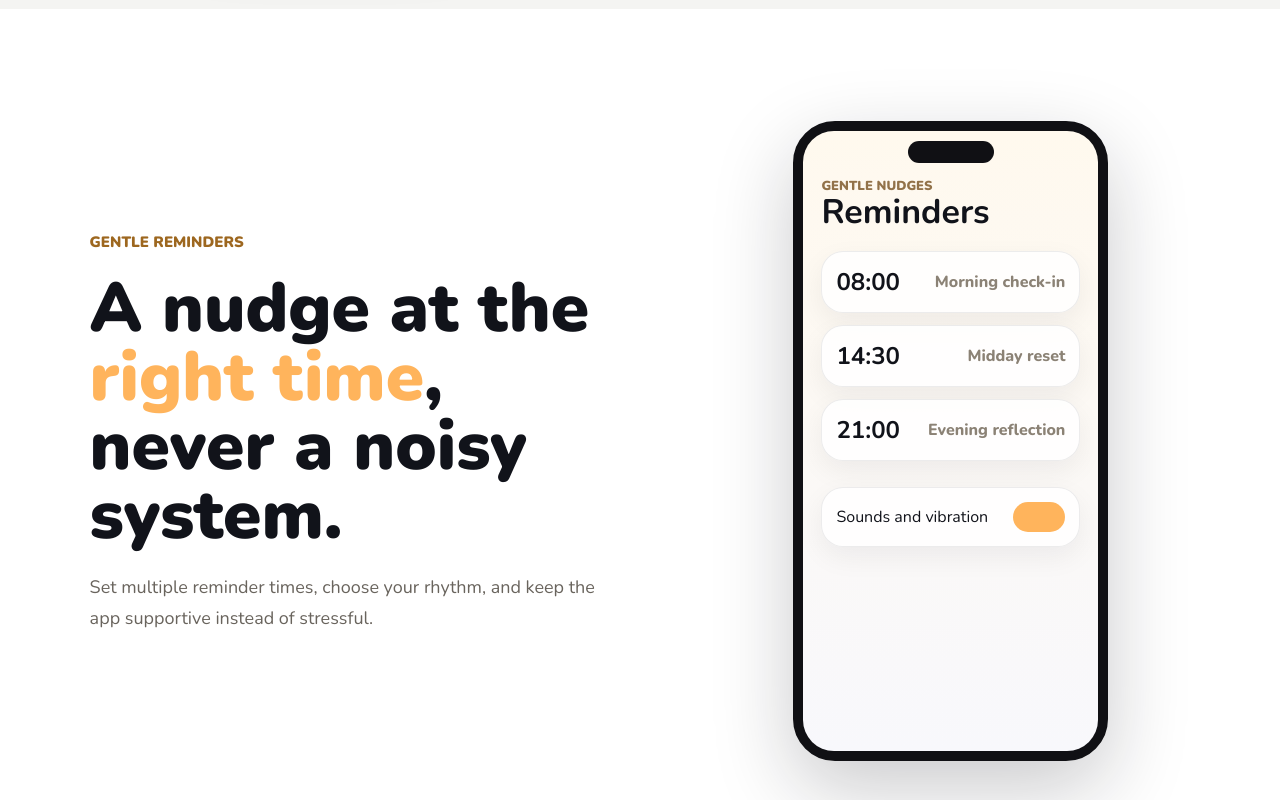
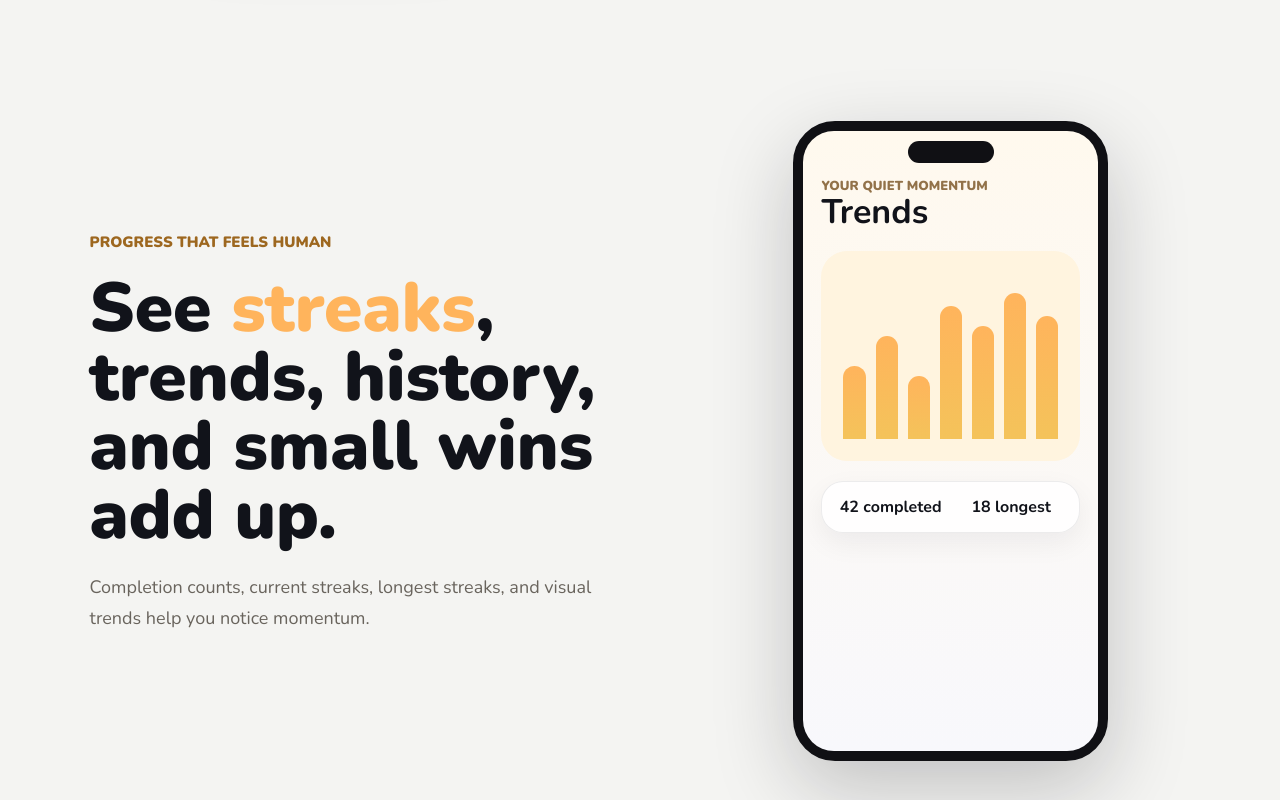
Before and after one commit to Husam-AbuZina/Habits-one-habit-at-a-time-landing-page, a React (Vite) app: page / in a window 1280 px wide. Shown: the part 2840-3640 px from the top of the page. Built offline with nearby package versions, Linux system fonts and the light colour scheme.

Commit message:
hide the reminders features

```diff
--- a/src/main.jsx
+++ b/src/main.jsx
@@ -8,12 +8,6 @@ const features = [
     title: <><span className="accent-text">Grow</span> the routines you want. Leave old patterns behind.</>,
     text: 'Track habits you want to build and habits you want to break with the same simple, steady flow.',
     visual: 'good',
-  },
-  {
-    kicker: 'Gentle reminders',
-    title: <>A nudge at the <span className="accent-text">right time</span>, never a noisy system.</>,
-    text: 'Set multiple reminder times, choose your rhythm, and keep the app supportive instead of stressful.',
-    visual: 'reminders',
   },
   {
     kicker: 'Progress that feels human',
@@ -41,7 +35,6 @@ const gridFeatures = [
 const faqs = [
   ['Is Habits only for building good habits?', 'No. You can build habits and break habits, with calm tracking for both.'],
   ['Does it support Arabic?', 'Yes. Habits is designed for English and Arabic users.'],
-  ['Can I set reminders?', 'Yes. You can turn reminders on and add multiple reminder times.'],
   ['Does it sync?', 'The app includes Google sign-in, Apple sign-in, backup, and sync flows.'],
 ];
 
```
Also changed, not shown: 3 other files (tests, documents, lock files or other folders).
